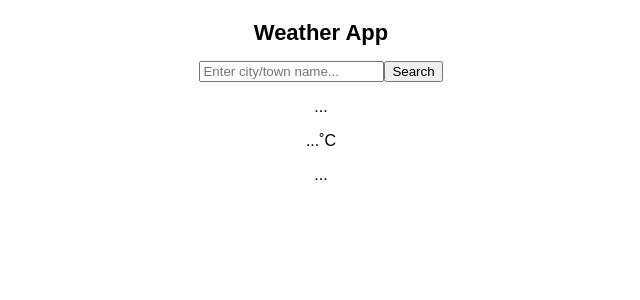
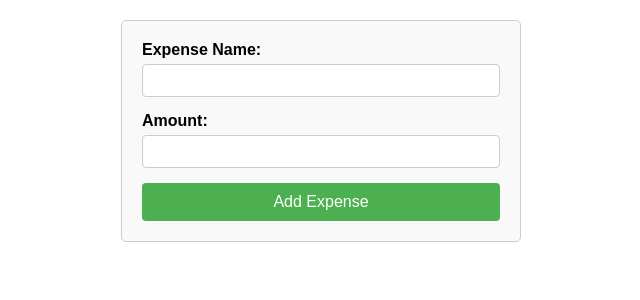
Before and after one commit to anishsharma21/vite-react-practice, a React (Vite) app: page / in a window 1280 px wide. Shown: the top 300 px of the page, without its empty margins (319-959 px from the left). Built offline with nearby package versions, Linux system fonts and the light colour scheme; no server answers.

Commit message:
Creating an expense tracker to practice ReactJS - finished completing the expense form

```diff
--- a/src/App.jsx
+++ b/src/App.jsx
@@ -1,9 +1,9 @@
-import Weather from "./Components/WeatherAPI/Weather";
+import ExpenseTracker from "./Components/ExpenseTracker/ExpenseTracker";
 
 function App() {
   return (
     <>
-      <Weather />
+      <ExpenseTracker />
     </>
   );
 }
--- /dev/null
+++ b/src/Components/ExpenseTracker/ExpenseTracker.jsx
@@ -0,0 +1,43 @@
+/* eslint-disable react/prop-types */
+import styles from "./ExpenseTracker.module.css";
+
+export default function ExpenseTracker() {
+  return (
+    <>
+      {/* Main component for tracking expenses */}
+      <ExpenseForm />
+    </>
+  );
+}
+
+function ExpenseForm() {
+  return (
+    <form className={styles.form}>
+      <div className={styles.div}>
+        <label htmlFor="expenseName" className={styles.label}>
+          Expense Name:
+        </label>
+        <input
+          type="text"
+          id="expenseName"
+          name="expenseName"
+          className={styles.input}
+        />
+      </div>
+      <div className={styles.div}>
+        <label htmlFor="amount" className={styles.label}>
+          Amount:
+        </label>
+        <input
+          type="number"
+          id="amount"
+          name="amount"
+          className={styles.input}
+        />
+      </div>
+      <button type="submit" className={styles.button}>
+        Add Expense
+      </button>
+    </form>
+  );
+}
--- /dev/null
+++ b/src/Components/ExpenseTracker/ExpenseTracker.module.css
@@ -0,0 +1,42 @@
+form {
+  max-width: 400px;
+  margin: 0 auto;
+  padding: 20px;
+  border: 1px solid #ccc;
+  border-radius: 5px;
+  background-color: #f9f9f9;
+}
+
+div {
+  margin-bottom: 15px;
+}
+
+label {
+  display: block;
+  margin-bottom: 5px;
+  font-weight: bold;
+}
+
+input[type="text"],
+input[type="number"] {
+  width: 100%;
+  padding: 8px;
+  box-sizing: border-box;
+  border: 1px solid #ccc;
+  border-radius: 4px;
+}
+
+button {
+  width: 100%;
+  padding: 10px;
+  background-color: #4caf50;
+  color: white;
+  border: none;
+  border-radius: 4px;
+  cursor: pointer;
+  font-size: 16px;
+}
+
+button:hover {
+  background-color: #45a049;
+}
```
